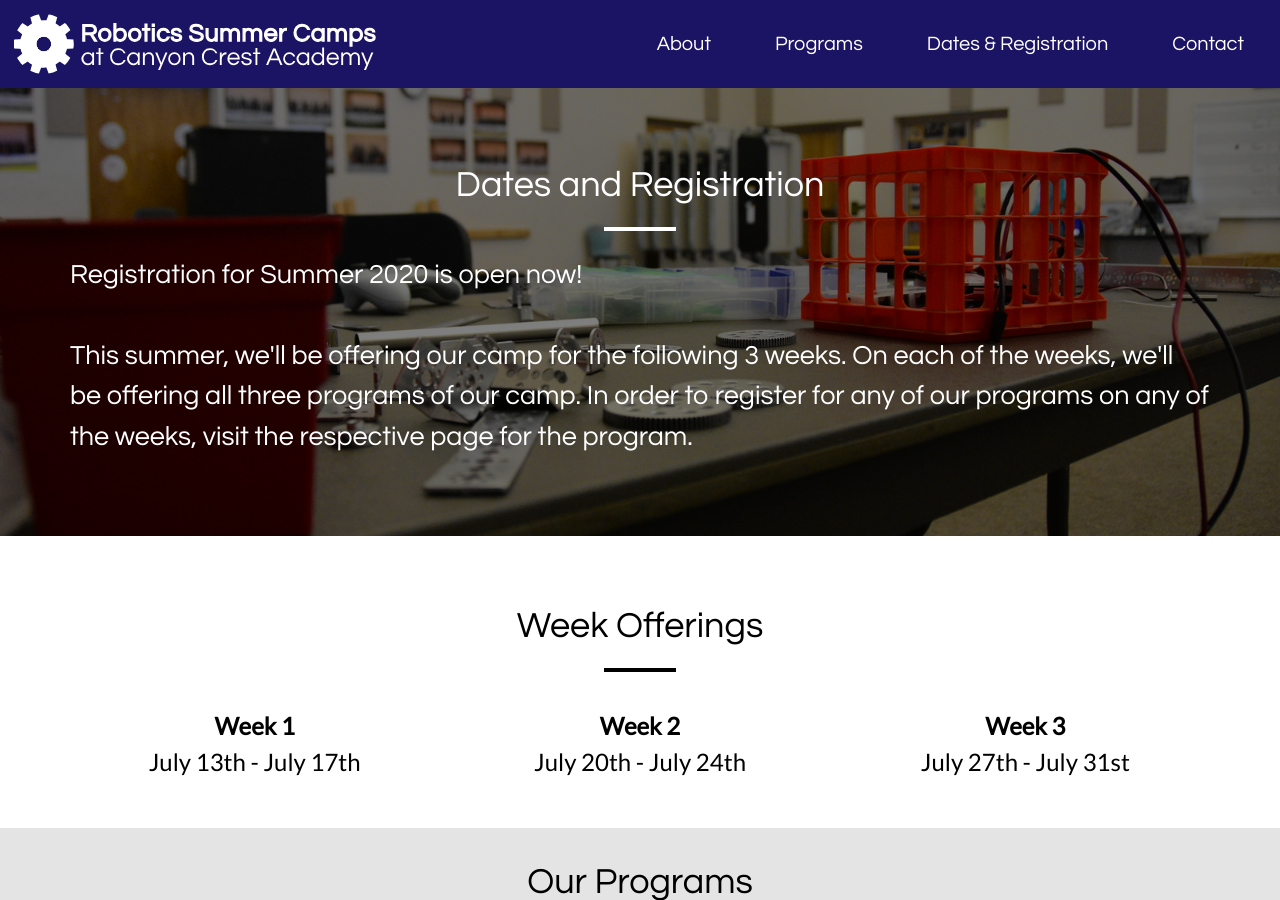
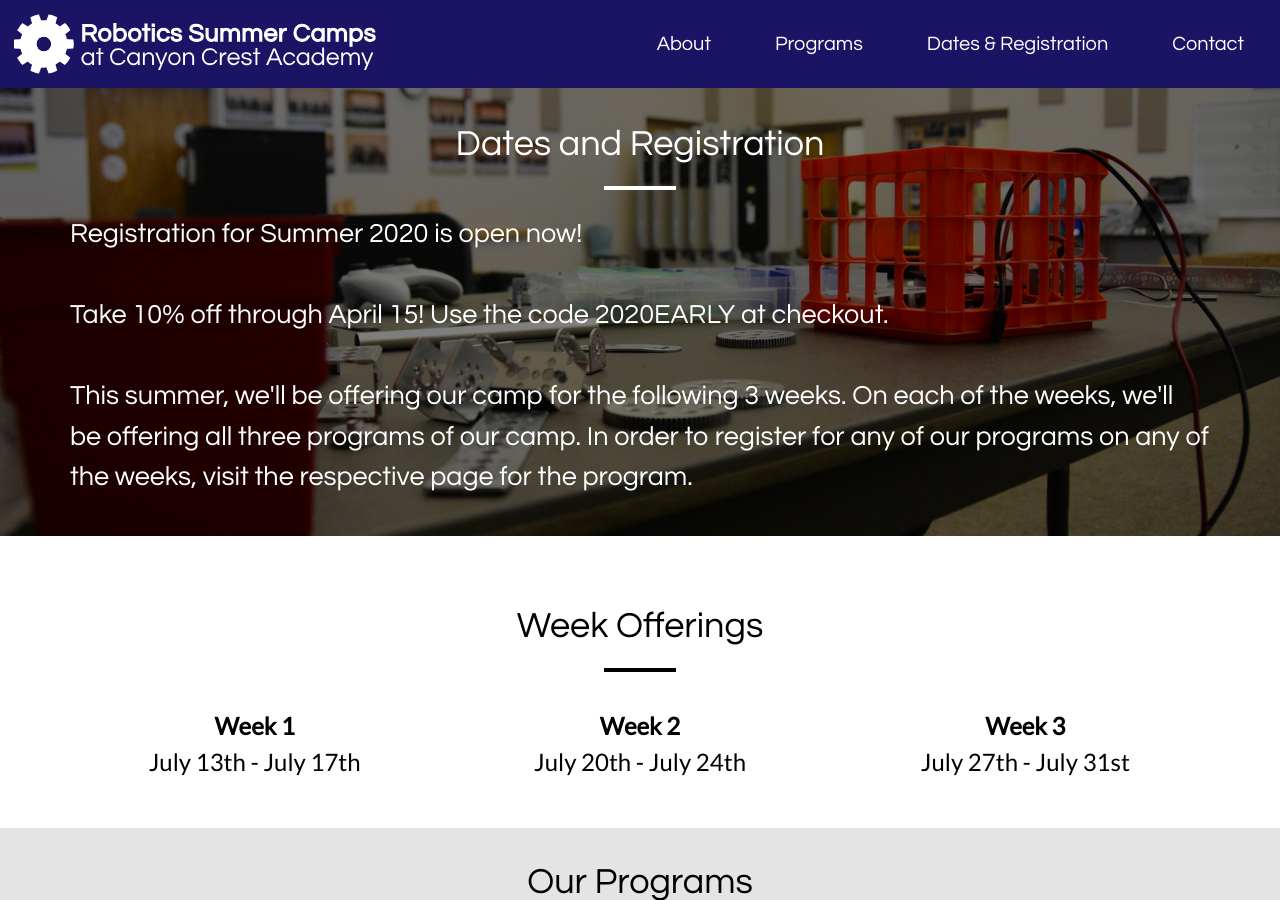
Before and after one commit to Team3128/camp, a Jekyll site: the page built from register.html, in a window 1280 px wide and 900 px high. Built offline with Jekyll 4.4.1, drawn with Linux system fonts in a browser that asks for light colours; nearby versions of some CDN libraries.

Commit message:
Update blurb... again

```diff
--- a/register.html
+++ b/register.html
@@ -13,14 +13,16 @@ permalink: /register/
                     <hr style="background: white;">
                 </div>
                 <h2>
+                     <!--
+                    Make the paragraphs below a comment when necessary! Do not delete; if you do plan on deleting, please clone the repository first so that we have a backup of what was there originally :)
+                    -->
                     <!--
                     Thanks for a great Summer 2019!
                     -->
                     Registration for Summer 2020 is open now!
                     <br><br>
-                    <!--
-                    Make the paragraphs below a comment when necessary! Do not delete; if you do plan on deleting, please clone the repository first so that we have a backup of what was there originally :)
-                    -->
+                    Take 10% off through April 15! Use the code 2020EARLY at checkout.
+                    <br><br
                     <!--
                     Below is the information for the 2019 Summer Camp. Check back in Spring 2020 for new dates and registration!
                     -->
```
